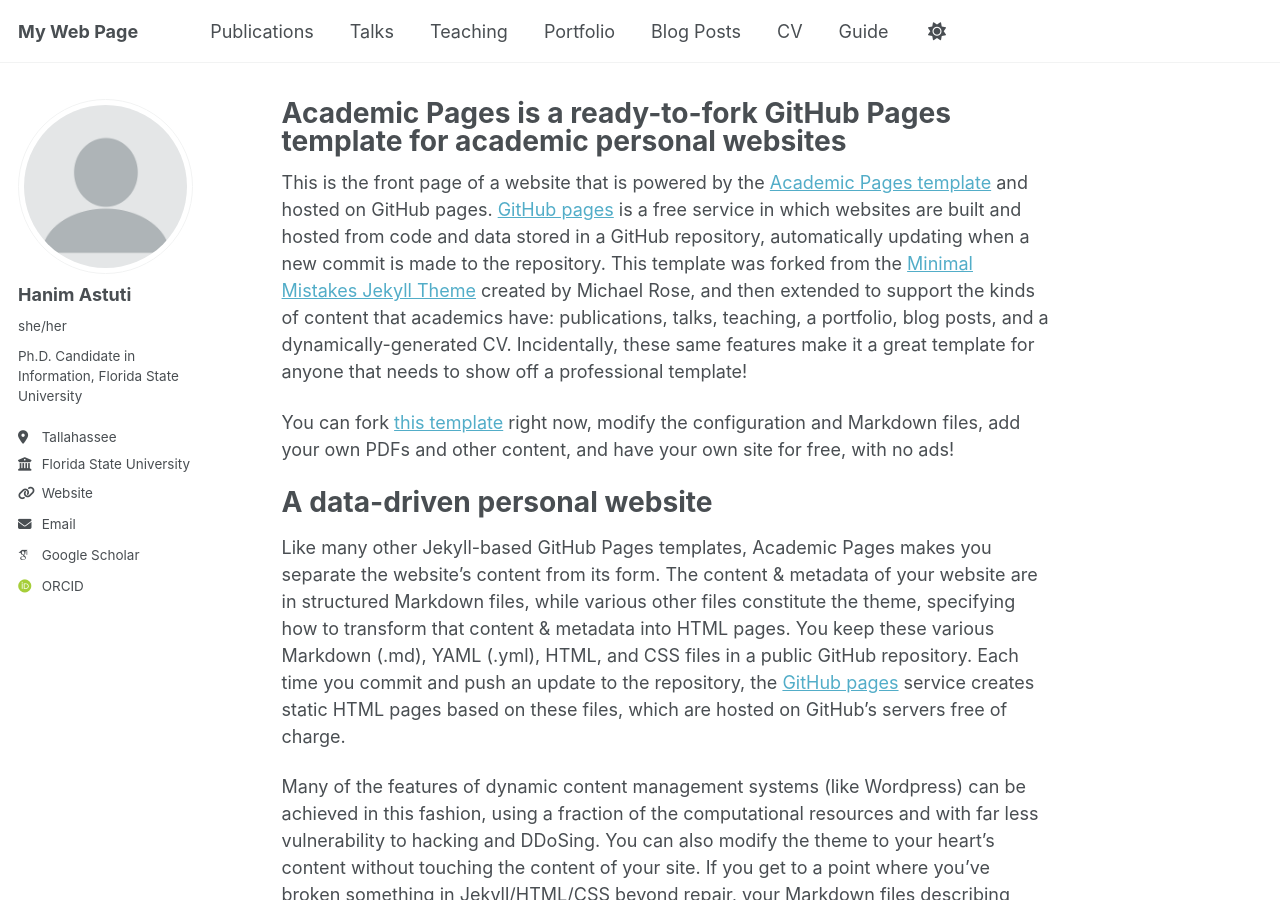
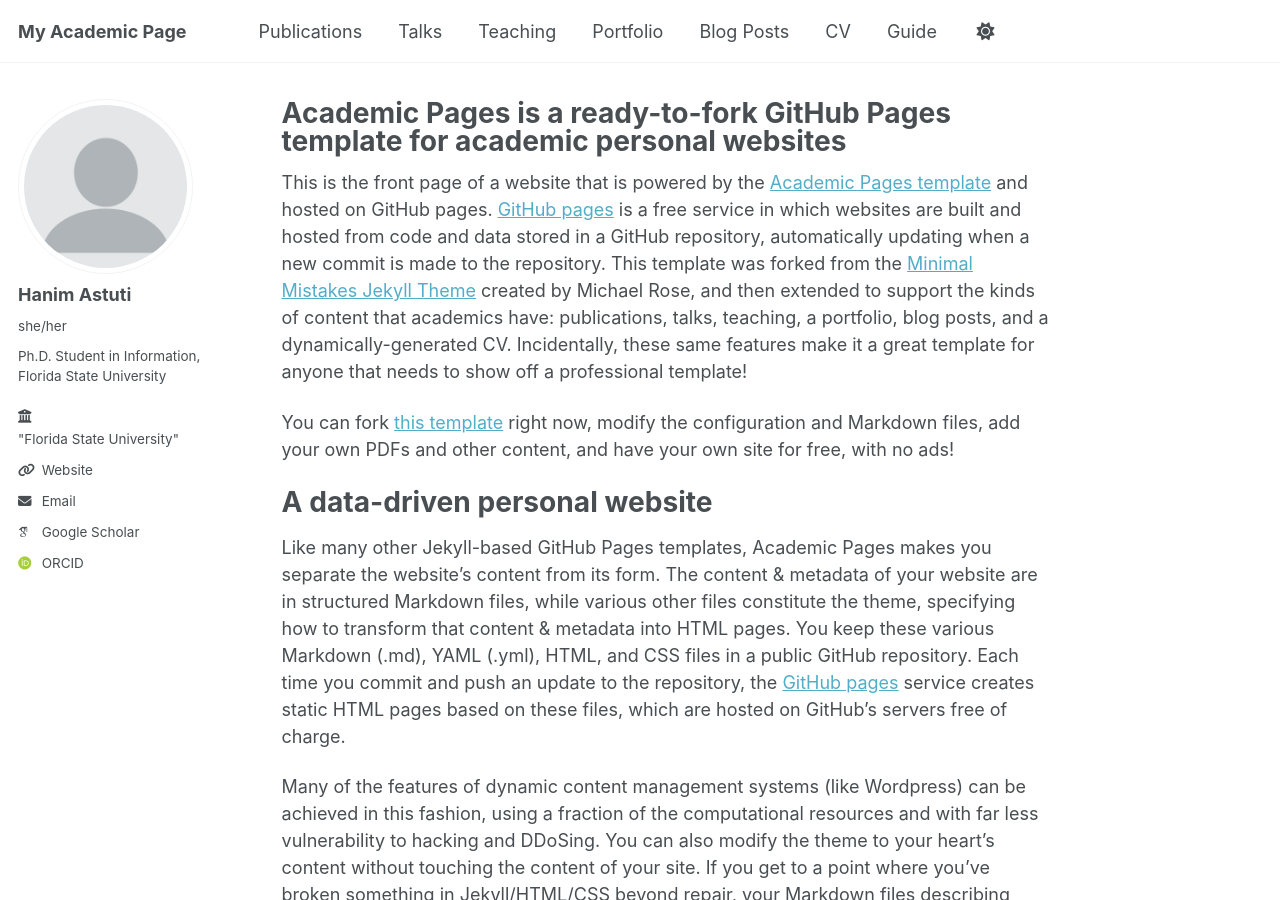
Before and after one commit to hmastuti/hmastuti.github.io, a Jekyll site: the page built from _pages/about.md, in a window 1280 px wide and 900 px high. Built offline with Jekyll 4.4.1, drawn with Linux system fonts in a browser that asks for light colours; some web fonts are replaced; a script that is not in the unit is left out.

Commit message:
Update _config.yml

```diff
--- a/_config.yml
+++ b/_config.yml
@@ -9,7 +9,7 @@
 # Basic Site Settings
 locale                   : "en-US"
 site_theme               : "default"
-title                    : "My Web Page"
+title                    : "My Academic Page"
 title_separator          : "-"
 name                     : &name "Hanim Astuti"
 description              : &description "PhD Candidate . Policy Analyst . Data Enthusiast"
@@ -25,9 +25,9 @@ author:
   avatar           : "profile.png"
   name             : "Hanim Astuti"
   pronouns         : "she/her"
-  bio              : "Ph.D. Candidate in Information, Florida State University"
-  location         : "Tallahassee"
-  employer         : "Florida State University"
+  bio              : "Ph.D. Student in Information, Florida State University"
+  location         : #"United States"
+  employer         : <a href="https://www.fsu.edu">"Florida State University"</a>
   uri              : "https://www.fsu.edu"
   email            : "hastuti@fsu.edu"
 
```
